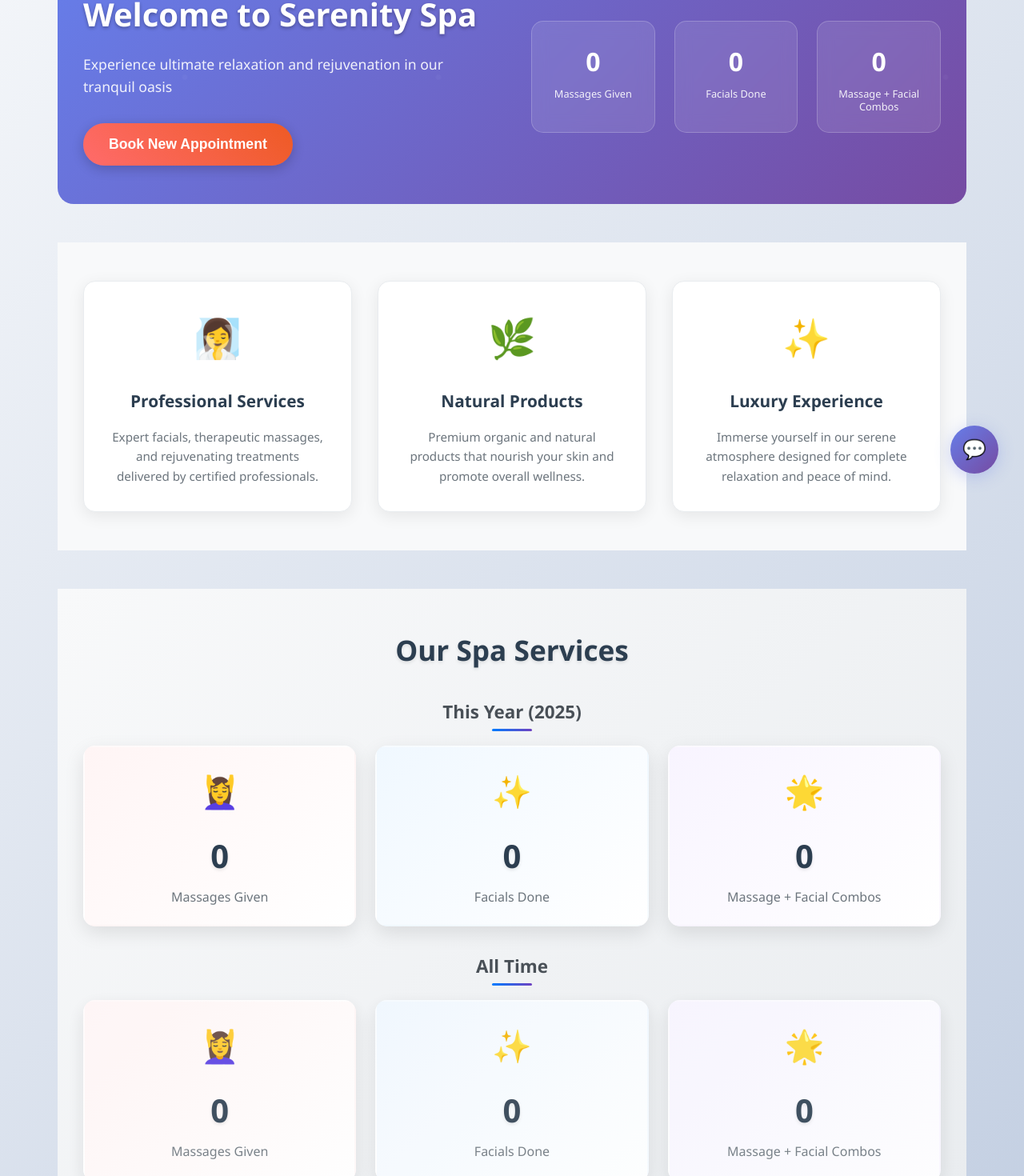
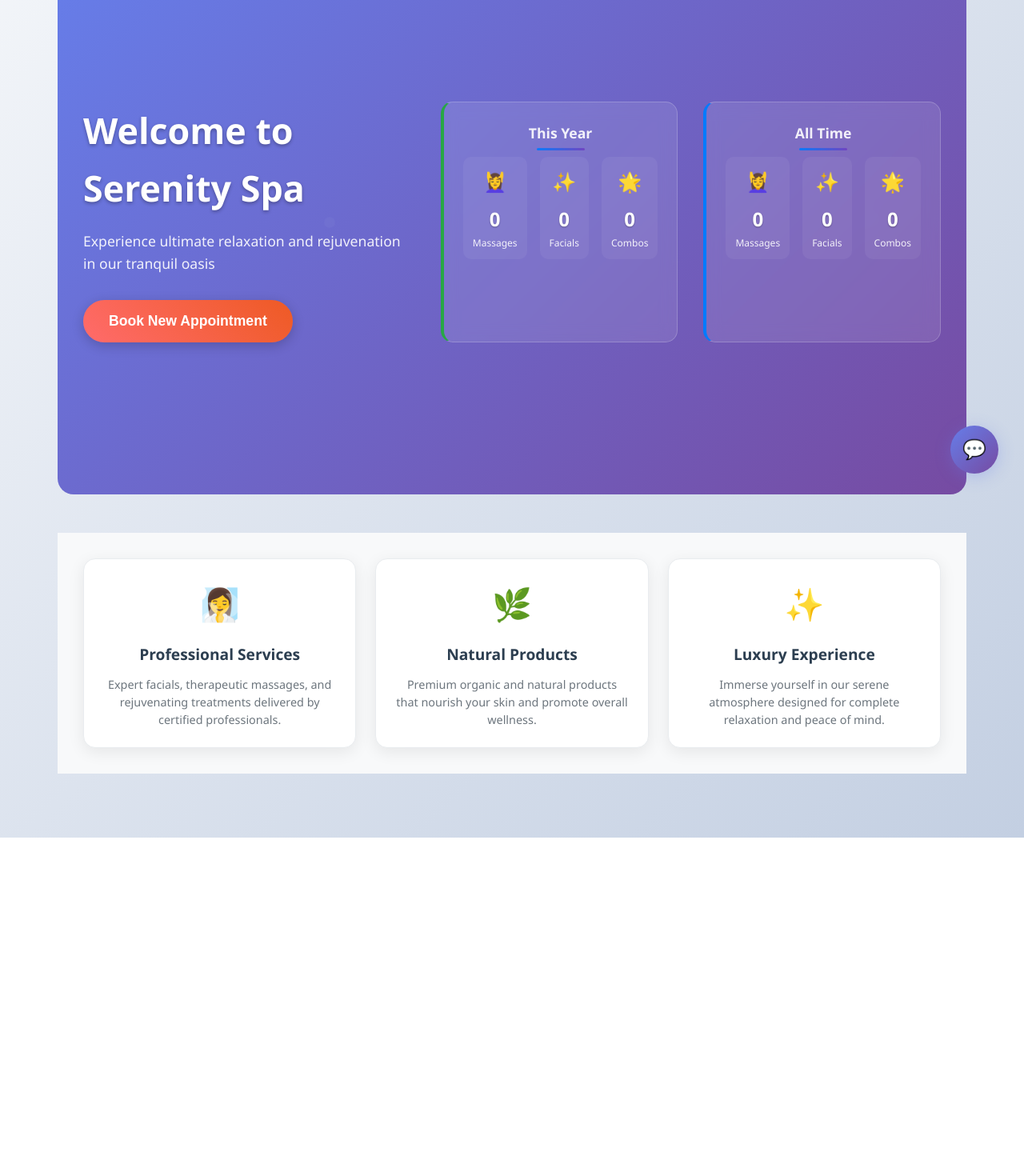
Before and after one commit to somOone/MySpaWebsite, a React (Create React App) app in the folder frontend/: page / in a window 1280 px wide. Shown: the part 176-1646 px from the top of the page at 80% size. After the commit the page ends 1223 px from the top, so only its background shows below. Built offline with nearby package versions, Linux system fonts and the light colour scheme; no server answers; the HTML template or start-up script is replaced by a standard one.

Commit message:
feat(home): redesign for ultra-compact layout with comprehensive statistics above the fold

```diff
--- a/frontend/src/App.css
+++ b/frontend/src/App.css
@@ -1531,17 +1531,20 @@ body {
   min-height: 100vh;
 }
 
-/* Compact Hero Section with Inline Stats */
-.hero-section.compact {
+/* Ultra Compact Hero Section with Comprehensive Statistics */
+.hero-section.ultra-compact {
   background: linear-gradient(135deg, #667eea 0%, #764ba2 100%);
   color: white;
-  padding: 3rem 2rem;
+  padding: 2.5rem 2rem;
   text-align: center;
   position: relative;
   overflow: hidden;
-}
-
-.hero-section.compact::before {
+  min-height: 85vh;
+  display: flex;
+  align-items: center;
+}
+
+.hero-section.ultra-compact::before {
   content: '';
   position: absolute;
   top: 0;
@@ -1555,12 +1558,13 @@ body {
 .hero-content {
   position: relative;
   z-index: 2;
-  max-width: 1200px;
+  max-width: 1400px;
   margin: 0 auto;
   display: grid;
   grid-template-columns: 1fr 1fr;
   gap: 3rem;
   align-items: center;
+  width: 100%;
 }
 
 .hero-text {
@@ -1568,7 +1572,7 @@ body {
 }
 
 .hero-title {
-  font-size: 2.5rem;
+  font-size: 2.8rem;
   margin-bottom: 1rem;
   font-weight: 700;
   text-shadow: 0 2px 4px rgba(0,0,0,0.3);
@@ -1599,14 +1603,15 @@ body {
   box-shadow: 0 6px 20px rgba(0,0,0,0.3);
 }
 
-/* Inline Hero Statistics */
-.hero-stats {
+/* Comprehensive Statistics Grid */
+.hero-stats-comprehensive {
   display: grid;
-  grid-template-columns: repeat(3, 1fr);
-  gap: 1.5rem;
-}
-
-.hero-stat-item {
+  grid-template-columns: 1fr 1fr;
+  gap: 2rem;
+  height: 100%;
+}
+
+.stats-period {
   background: rgba(255,255,255,0.1);
   backdrop-filter: blur(10px);
   border-radius: 15px;
@@ -1615,225 +1620,148 @@ body {
   transition: all 0.3s ease;
 }
 
-.hero-stat-item:hover {
-  background: rgba(255,255,255,0.2);
-  transform: translateY(-5px);
-}
-
-.hero-stat-number {
-  font-size: 2rem;
+.stats-period:hover {
+  background: rgba(255,255,255,0.15);
+  transform: translateY(-3px);
+}
+
+.stats-period.current-year {
+  border-left: 4px solid #28a745;
+}
+
+.stats-period.all-time {
+  border-left: 4px solid #007bff;
+}
+
+.period-title {
+  font-size: 1.1rem;
+  color: #fff;
+  margin-bottom: 1rem;
+  font-weight: 600;
+  text-align: center;
+  opacity: 0.9;
+}
+
+.stats-grid-compact {
+  display: grid;
+  grid-template-columns: repeat(3, 1fr);
+  gap: 1rem;
+}
+
+.stat-item-compact {
+  text-align: center;
+  padding: 0.75rem;
+  background: rgba(255,255,255,0.05);
+  border-radius: 10px;
+  transition: all 0.3s ease;
+}
+
+.stat-item-compact:hover {
+  background: rgba(255,255,255,0.1);
+  transform: scale(1.05);
+}
+
+.stat-icon-small {
+  font-size: 1.5rem;
+  margin-bottom: 0.5rem;
+  display: block;
+}
+
+.stat-content-compact {
+  text-align: center;
+}
+
+.stat-number-compact {
+  font-size: 1.5rem;
   font-weight: 800;
-  margin-bottom: 0.5rem;
+  margin-bottom: 0.25rem;
   color: #fff;
-}
-
-.hero-stat-label {
-  font-size: 0.8rem;
+  text-shadow: 0 1px 2px rgba(0,0,0,0.3);
+}
+
+.stat-label-compact {
+  font-size: 0.75rem;
   opacity: 0.9;
   font-weight: 500;
   line-height: 1.2;
-  text-align: center;
-}
-
-/* Compact Features Grid */
-.features-grid.compact {
+}
+
+/* Ultra Compact Features Grid */
+.features-grid.ultra-compact {
   display: grid;
   grid-template-columns: repeat(auto-fit, minmax(300px, 1fr));
-  gap: 2rem;
-  padding: 3rem 2rem;
+  gap: 1.5rem;
+  padding: 2rem 2rem;
   background: #f8f9fa;
-}
-
-.feature-card.compact {
+  min-height: 15vh;
+}
+
+.feature-card.ultra-compact {
   background: white;
   border-radius: 15px;
-  padding: 2rem;
+  padding: 1.5rem;
   text-align: center;
   box-shadow: 0 5px 20px rgba(0,0,0,0.08);
   transition: all 0.3s ease;
   border: 1px solid #e9ecef;
 }
 
-.feature-card.compact:hover {
-  transform: translateY(-5px);
-  box-shadow: 0 10px 30px rgba(0,0,0,0.15);
+.feature-card.ultra-compact:hover {
+  transform: translateY(-3px);
+  box-shadow: 0 8px 25px rgba(0,0,0,0.15);
 }
 
 .feature-icon {
-  font-size: 3rem;
-  margin-bottom: 1.5rem;
-  display: block;
-}
-
-.feature-title {
-  font-size: 1.3rem;
-  color: #2c3e50;
-  margin-bottom: 1rem;
-  font-weight: 600;
-}
-
-.feature-description {
-  color: #6c757d;
-  line-height: 1.6;
-  font-size: 0.95rem;
-}
-
-/* Compact Spa Service Statistics Section */
-.spa-stats-section.compact {
-  padding: 3rem 2rem;
-  background: linear-gradient(135deg, #f8f9fa 0%, #e9ecef 100%);
-  text-align: center;
-}
-
-.spa-stats-title {
-  font-size: 2.2rem;
-  color: #2c3e50;
-  margin-bottom: 2rem;
-  font-weight: 700;
-  text-shadow: 0 2px 4px rgba(0,0,0,0.1);
-}
-
-.spa-stats-container.compact {
-  max-width: 1200px;
-  margin: 0 auto;
-}
-
-.stats-period-section.compact {
-  margin-bottom: 2rem;
-}
-
-.stats-period-section.compact:last-child {
-  margin-bottom: 0;
-}
-
-.period-title {
-  font-size: 1.4rem;
-  color: #495057;
-  margin-bottom: 1.5rem;
-  font-weight: 600;
-  position: relative;
-  display: inline-block;
-}
-
-.period-title::after {
-  content: '';
-  position: absolute;
-  bottom: -6px;
-  left: 50%;
-  transform: translateX(-50%);
-  width: 50px;
-  height: 3px;
-  background: linear-gradient(90deg, #007bff, #6f42c1);
-  border-radius: 2px;
-}
-
-.spa-stats-grid.compact {
-  display: grid;
-  grid-template-columns: repeat(auto-fit, minmax(250px, 1fr));
-  gap: 1.5rem;
-  margin-bottom: 1.5rem;
-}
-
-.spa-stat-card.compact {
-  background: white;
-  border-radius: 15px;
-  padding: 1.5rem;
-  box-shadow: 0 8px 25px rgba(0,0,0,0.1);
-  transition: all 0.3s ease;
-  position: relative;
-  overflow: hidden;
-  border: 2px solid transparent;
-}
-
-.spa-stat-card.compact::before {
-  content: '';
-  position: absolute;
-  top: 0;
-  left: 0;
-  right: 0;
-  height: 3px;
-  background: linear-gradient(90deg, #007bff, #6f42c1);
-  transform: scaleX(0);
-  transition: transform 0.3s ease;
-}
-
-.spa-stat-card.compact:hover::before {
-  transform: scaleX(1);
-}
-
-.spa-stat-card.compact:hover {
-  transform: translateY(-8px);
-  box-shadow: 0 15px 35px rgba(0,0,0,0.15);
-  border-color: #e9ecef;
-}
-
-.spa-stat-card.compact.massage {
-  background: linear-gradient(135deg, #fff5f5 0%, #fff 100%);
-}
-
-.spa-stat-card.compact.facial {
-  background: linear-gradient(135deg, #f0f8ff 0%, #fff 100%);
-}
-
-.spa-stat-card.compact.combo {
-  background: linear-gradient(135deg, #f8f4ff 0%, #fff 100%);
-}
-
-.spa-stat-card.compact.all-time {
-  opacity: 0.9;
-}
-
-.spa-stat-card.compact.all-time:hover {
-  opacity: 1;
-}
-
-.stat-icon {
   font-size: 2.5rem;
   margin-bottom: 1rem;
   display: block;
-  animation: iconFloat 3s ease-in-out infinite;
-}
-
-@keyframes iconFloat {
-  0%, 100% { transform: translateY(0px); }
-  50% { transform: translateY(-8px); }
-}
-
-.stat-content {
-  text-align: center;
-}
-
-.stat-number {
-  font-size: 2.5rem;
-  font-weight: 800;
+}
+
+.feature-title {
+  font-size: 1.2rem;
   color: #2c3e50;
-  margin-bottom: 0.5rem;
-  text-shadow: 0 2px 4px rgba(0,0,0,0.1);
-  animation: numberCount 1s ease-out;
-}
-
-@keyframes numberCount {
-  from {
-    opacity: 0;
-    transform: scale(0.8);
-  }
-  to {
-    opacity: 1;
-    transform: scale(1);
-  }
-}
-
-.stat-label {
-  font-size: 1rem;
+  margin-bottom: 0.75rem;
+  font-weight: 600;
+}
+
+.feature-description {
   color: #6c757d;
-  font-weight: 500;
-  line-height: 1.4;
+  line-height: 1.5;
+  font-size: 0.9rem;
 }
 
 /* Responsive Design */
+@media (max-width: 1024px) {
+  .hero-section.ultra-compact {
+    min-height: 90vh;
+    padding: 2rem 1.5rem;
+  }
+
+  .hero-content {
+    gap: 2rem;
+  }
+
+  .hero-title {
+    font-size: 2.4rem;
+  }
+
+  .hero-stats-comprehensive {
+    gap: 1.5rem;
+  }
+
+  .stats-period {
+    padding: 1.25rem;
+  }
+
+  .features-grid.ultra-compact {
+    padding: 1.5rem 1.5rem;
+  }
+}
+
 @media (max-width: 768px) {
-  .hero-section.compact {
+  .hero-section.ultra-compact {
     padding: 2rem 1rem;
+    min-height: auto;
   }
 
   .hero-content {
@@ -1850,52 +1778,28 @@ body {
     font-size: 2rem;
   }
 
-  .hero-stats {
+  .hero-stats-comprehensive {
     grid-template-columns: 1fr;
-    gap: 1rem;
-  }
-
-  .hero-stat-item {
-    padding: 1.25rem;
-  }
-
-  .features-grid.compact {
+    gap: 1.5rem;
+  }
+
+  .stats-grid-compact {
+    grid-template-columns: repeat(3, 1fr);
+    gap: 0.75rem;
+  }
+
+  .features-grid.ultra-compact {
     padding: 2rem 1rem;
     grid-template-columns: 1fr;
   }
 
-  .spa-stats-section.compact {
-    padding: 2rem 1rem;
-  }
-
-  .spa-stats-title {
-    font-size: 1.8rem;
-  }
-
-  .spa-stats-grid.compact {
-    grid-template-columns: 1fr;
-    gap: 1rem;
-  }
-
-  .spa-stat-card.compact {
+  .feature-card.ultra-compact {
     padding: 1.25rem;
   }
-
-  .stat-icon {
-    font-size: 2rem;
-  }
-
-  .stat-number {
-    font-size: 2rem;
-  }
-
-  .period-title {
-    font-size: 1.2rem;
-  }
 }
 
 @media (max-width: 480px) {
-  .hero-section.compact {
+  .hero-section.ultra-compact {
     padding: 1.5rem 0.5rem;
   }
 
@@ -1912,37 +1816,44 @@ body {
     font-size: 1rem;
   }
 
-  .features-grid.compact {
+  .stats-period {
+    padding: 1rem;
+  }
+
+  .stat-item-compact {
+    padding: 0.5rem;
+  }
+
+  .stat-icon-small {
+    font-size: 1.25rem;
+  }
+
+  .stat-number-compact {
+    font-size: 1.25rem;
+  }
+
+  .stat-label-compact {
+    font-size: 0.7rem;
+  }
+
+  .features-grid.ultra-compact {
     padding: 1.5rem 0.5rem;
   }
 
-  .feature-card.compact {
-    padding: 1.5rem;
-    margin: 0 0.5rem;
-  }
-
-  .spa-stats-section.compact {
-    padding: 1.5rem 0.5rem;
-  }
-
-  .spa-stats-title {
-    font-size: 1.6rem;
-  }
-
-  .spa-stat-card.compact {
+  .feature-card.ultra-compact {
     padding: 1.25rem;
     margin: 0 0.5rem;
   }
 
-  .stat-icon {
-    font-size: 1.75rem;
-  }
-
-  .stat-number {
-    font-size: 1.75rem;
-  }
-
-  .stat-label {
-    font-size: 0.9rem;
-  }
-}
+  .feature-icon {
+    font-size: 2rem;
+  }
+
+  .feature-title {
+    font-size: 1.1rem;
+  }
+
+  .feature-description {
+    font-size: 0.85rem;
+  }
+}
--- a/frontend/src/pages/Home.js
+++ b/frontend/src/pages/Home.js
@@ -57,8 +57,8 @@ const Home = () => {
 
   return (
     <div className="home-page">
-      {/* Compact Hero Section with Inline Stats */}
-      <section className="hero-section compact">
+      {/* Compact Hero Section with All Statistics */}
+      <section className="hero-section ultra-compact">
         <div className="hero-content">
           <div className="hero-text">
             <h1 className="hero-title">Welcome to Serenity Spa</h1>
@@ -70,27 +70,74 @@ const Home = () => {
             </button>
           </div>
 
-          {/* Inline Key Statistics */}
-          <div className="hero-stats">
-            <div className="hero-stat-item">
-              <div className="hero-stat-number">{spaServices.allTime.massages}</div>
-              <div className="hero-stat-label">Massages Given</div>
+          {/* Comprehensive Statistics Grid */}
+          <div className="hero-stats-comprehensive">
+            {/* Current Year Statistics */}
+            <div className="stats-period current-year">
+              <h3 className="period-title">This Year</h3>
+              <div className="stats-grid-compact">
+                <div className="stat-item-compact massage">
+                  <div className="stat-icon-small">💆‍♀️</div>
+                  <div className="stat-content-compact">
+                    <div className="stat-number-compact">{spaServices.currentYear.massages}</div>
+                    <div className="stat-label-compact">Massages</div>
+                  </div>
+                </div>
+
+                <div className="stat-item-compact facial">
+                  <div className="stat-icon-small">✨</div>
+                  <div className="stat-content-compact">
+                    <div className="stat-number-compact">{spaServices.currentYear.facials}</div>
+                    <div className="stat-label-compact">Facials</div>
+                  </div>
+                </div>
+
+                <div className="stat-item-compact combo">
+                  <div className="stat-icon-small">🌟</div>
+                  <div className="stat-content-compact">
+                    <div className="stat-number-compact">{spaServices.currentYear.combos}</div>
+                    <div className="stat-label-compact">Combos</div>
+                  </div>
+                </div>
+              </div>
             </div>
-            <div className="hero-stat-item">
-              <div className="hero-stat-number">{spaServices.allTime.facials}</div>
-              <div className="hero-stat-label">Facials Done</div>
-            </div>
-            <div className="hero-stat-item">
-              <div className="hero-stat-number">{spaServices.allTime.combos}</div>
-              <div className="hero-stat-label">Massage + Facial Combos</div>
+
+            {/* All Time Statistics */}
+            <div className="stats-period all-time">
+              <h3 className="period-title">All Time</h3>
+              <div className="stats-grid-compact">
+                <div className="stat-item-compact massage">
+                  <div className="stat-icon-small">💆‍♀️</div>
+                  <div className="stat-content-compact">
+                    <div className="stat-number-compact">{spaServices.allTime.massages}</div>
+                    <div className="stat-label-compact">Massages</div>
+                  </div>
+                </div>
+
+                <div className="stat-item-compact facial">
+                  <div className="stat-icon-small">✨</div>
+                  <div className="stat-content-compact">
+                    <div className="stat-number-compact">{spaServices.allTime.facials}</div>
+                    <div className="stat-label-compact">Facials</div>
+                  </div>
+                </div>
+
+                <div className="stat-item-compact combo">
+                  <div className="stat-icon-small">🌟</div>
+                  <div className="stat-content-compact">
+                    <div className="stat-number-compact">{spaServices.allTime.combos}</div>
+                    <div className="stat-label-compact">Combos</div>
+                  </div>
+                </div>
+              </div>
             </div>
           </div>
         </div>
       </section>
 
-      {/* Compact Features Grid */}
-      <section className="features-grid compact">
-        <div className="feature-card compact">
+      {/* Ultra Compact Features Grid */}
+      <section className="features-grid ultra-compact">
+        <div className="feature-card ultra-compact">
           <div className="feature-icon">🧖‍♀️</div>
           <h3 className="feature-title">Professional Services</h3>
           <p className="feature-description">
@@ -99,7 +146,7 @@ const Home = () => {
           </p>
         </div>
 
-        <div className="feature-card compact">
+        <div className="feature-card ultra-compact">
           <div className="feature-icon">🌿</div>
           <h3 className="feature-title">Natural Products</h3>
           <p className="feature-description">
@@ -108,80 +155,13 @@ const Home = () => {
           </p>
         </div>
 
-        <div className="feature-card compact">
+        <div className="feature-card ultra-compact">
           <div className="feature-icon">✨</div>
           <h3 className="feature-title">Luxury Experience</h3>
           <p className="feature-description">
             Immerse yourself in our serene atmosphere designed for complete
             relaxation and peace of mind.
           </p>
-        </div>
-      </section>
-
-      {/* Compact Spa Service Statistics Section */}
-      <section className="spa-stats-section compact">
-        <h2 className="spa-stats-title">Our Spa Services</h2>
-
-        <div className="spa-stats-container compact">
-          {/* Current Year Statistics */}
-          <div className="stats-period-section compact">
-            <h3 className="period-title">This Year ({new Date().getFullYear()})</h3>
-            <div className="spa-stats-grid compact">
-              <div className="spa-stat-card massage compact">
-                <div className="stat-icon">💆‍♀️</div>
-                <div className="stat-content">
-                  <div className="stat-number">{spaServices.currentYear.massages}</div>
-                  <div className="stat-label">Massages Given</div>
-                </div>
-              </div>
-
-              <div className="spa-stat-card facial compact">
-                <div className="stat-icon">✨</div>
-                <div className="stat-content">
-                  <div className="stat-number">{spaServices.currentYear.facials}</div>
-                  <div className="stat-label">Facials Done</div>
-                </div>
-              </div>
-
-              <div className="spa-stat-card combo compact">
-                <div className="stat-icon">🌟</div>
-                <div className="stat-content">
-                  <div className="stat-number">{spaServices.currentYear.combos}</div>
-                  <div className="stat-label">Massage + Facial Combos</div>
-                </div>
-              </div>
-            </div>
-          </div>
-
-          {/* All Time Statistics */}
-          <div className="stats-period-section compact">
-            <h3 className="period-title">All Time</h3>
-            <div className="spa-stats-grid compact">
-              <div className="spa-stat-card massage all-time compact">
-                <div className="stat-icon">💆‍♀️</div>
-                <div className="stat-content">
-                  <div className="stat-number">{spaServices.allTime.massages}</div>
-                  <div className="stat-label">Massages Given</div>
-                </div>
-              </div>
-
-              <div className="spa-stat-card facial all-time compact">
-                <div className="stat-icon">✨</div>
-                <div className="stat-content">
-                  <div className="stat-number">{spaServices.allTime.facials}</div>
-                  <div className="stat-label">Facials Done</div>
-                </div>
-              </div>
-
-              <div className="spa-stat-card combo all-time compact">
-                <div className="stat-icon">🌟</div>
-                <div className="stat-content">
-                  <div className="stat-number">{spaServices.allTime.combos}</div>
-                  <div className="stat-label">Massage + Facial Combos</div>
-                </div>
-              </div>
-            </div>
-          </div>
         </div>
       </section>
 
```
